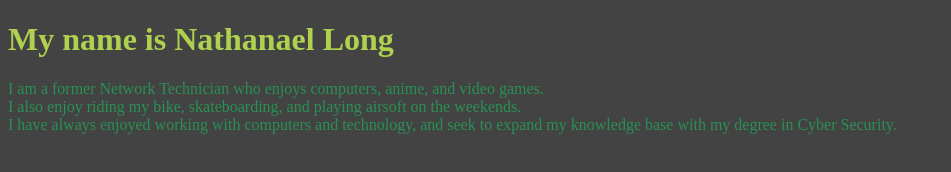
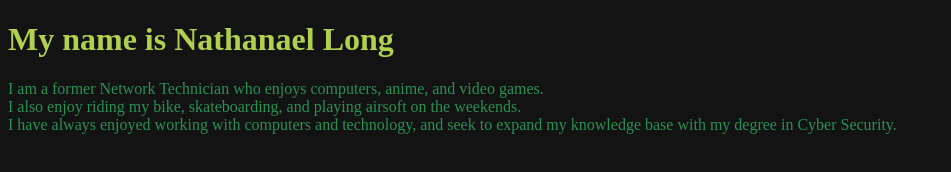
Before and after one commit to HunterTwoOneOne/HunterTwoOneOne.github.io, a plain HTML site: page index.html in a window 1280 px wide. Shown: the whole page, without its empty margins (0-951 px from the left). Drawn offline with Linux system fonts and the light colour scheme.

Commit message:
Update index.html
cb modifier was accidental, it made line 7 into a light grey instead of a dark grey/black.

```diff
--- a/index.html
+++ b/index.html
@@ -4,7 +4,7 @@
     <title>My Personal Introduction</title>
     <style>
         body {
-            background-color: #141313cb; /* Dark(ish) Grey (Almost black) Background Color*/
+            background-color: #141313; /* Dark(ish) Grey (Almost black) Background Color*/
         }
 
         h1 {
```
